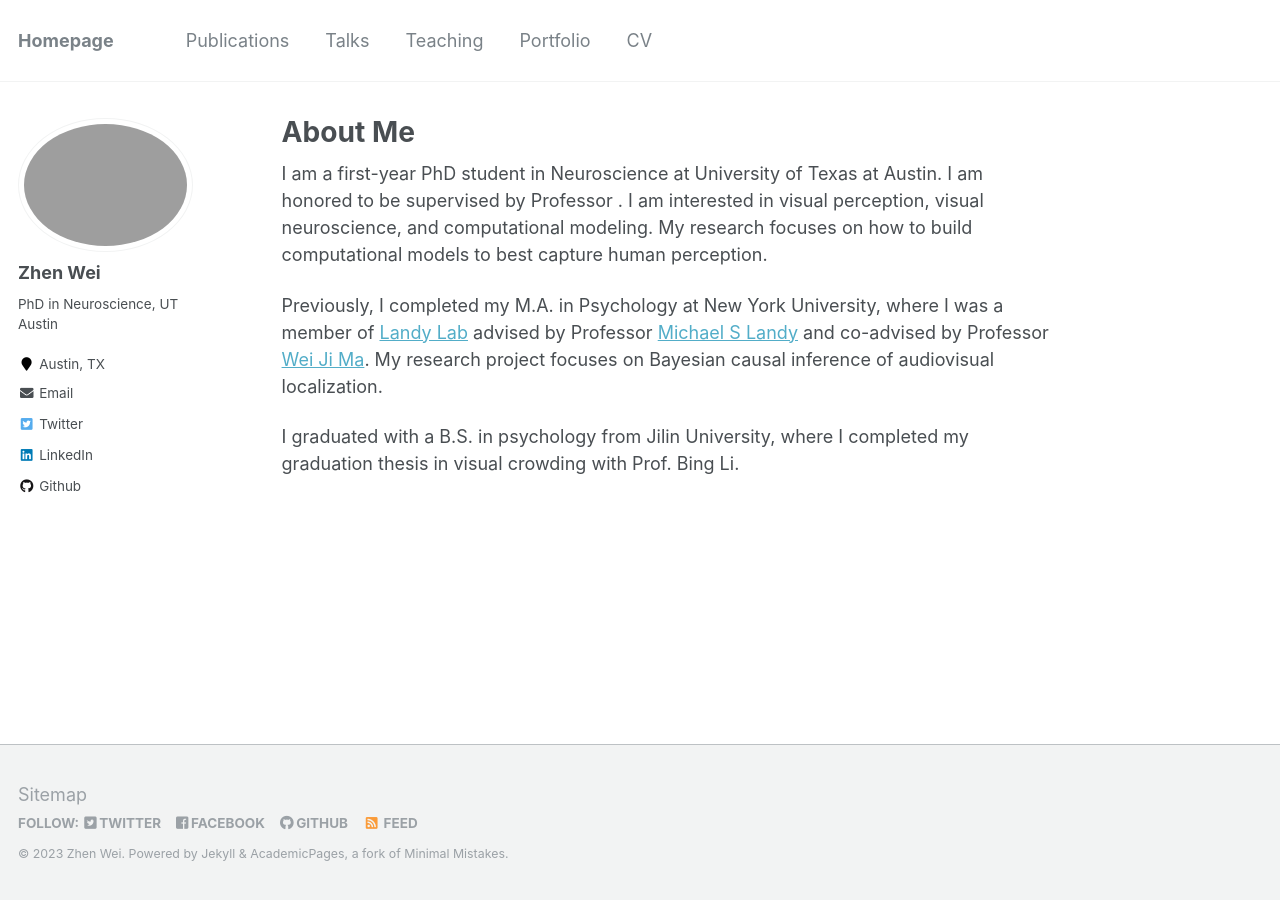
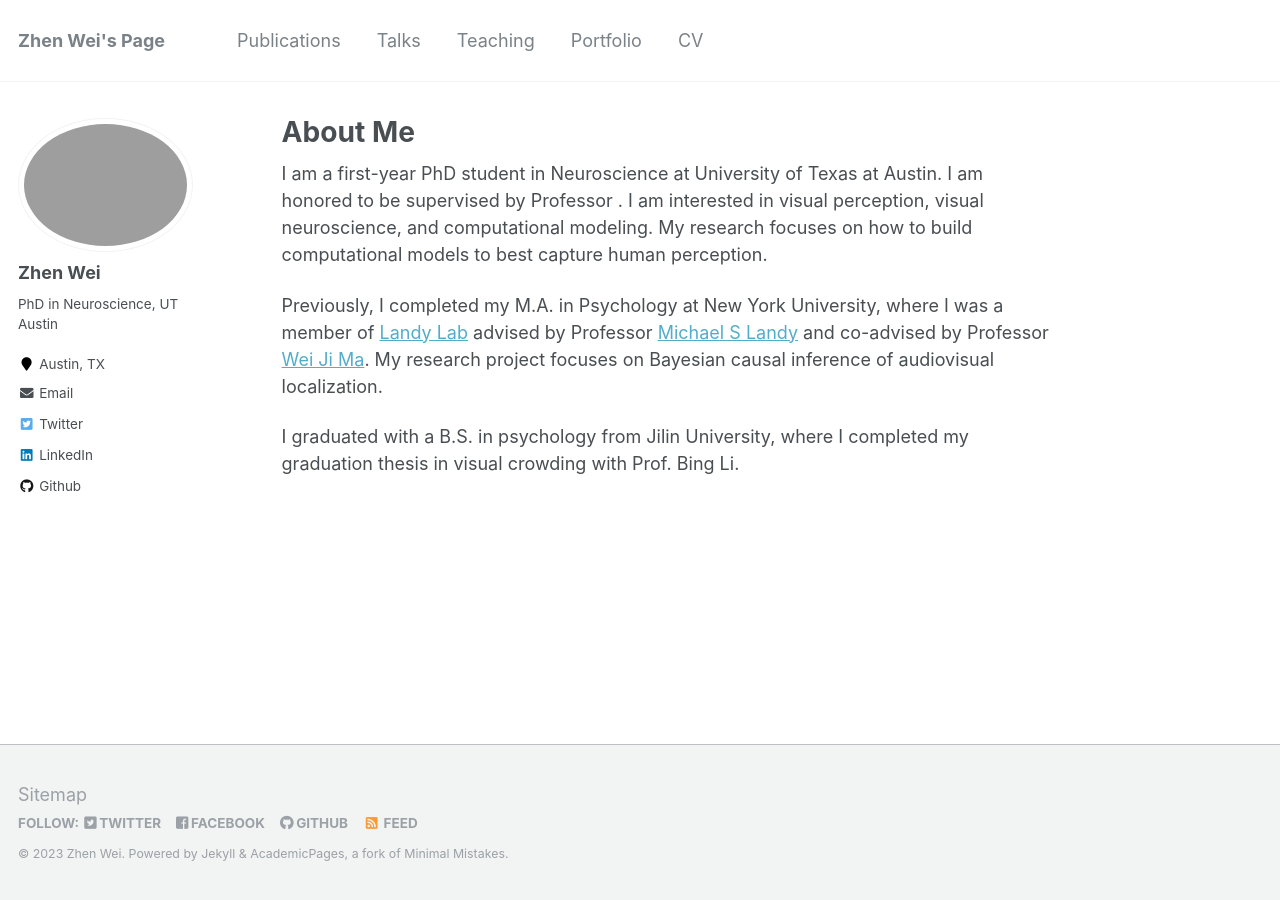
Before and after one commit to zhenwei-psych/zhenwei-psych.github.io, a Jekyll site: the page built from _pages/about.md, in a window 1280 px wide. Built offline with Jekyll 4.4.1, drawn with Linux system fonts in a browser that asks for light colours.

```diff
--- a/_config.yml
+++ b/_config.yml
@@ -7,7 +7,7 @@
 
 # Site Settings
 locale                   : "en-US"
-title                    : "Homepage"
+title                    : "Zhen Wei's Page"
 title_separator          : "-"
 name                     : &name "Zhen Wei"
 description              : &description "personal description"
```
